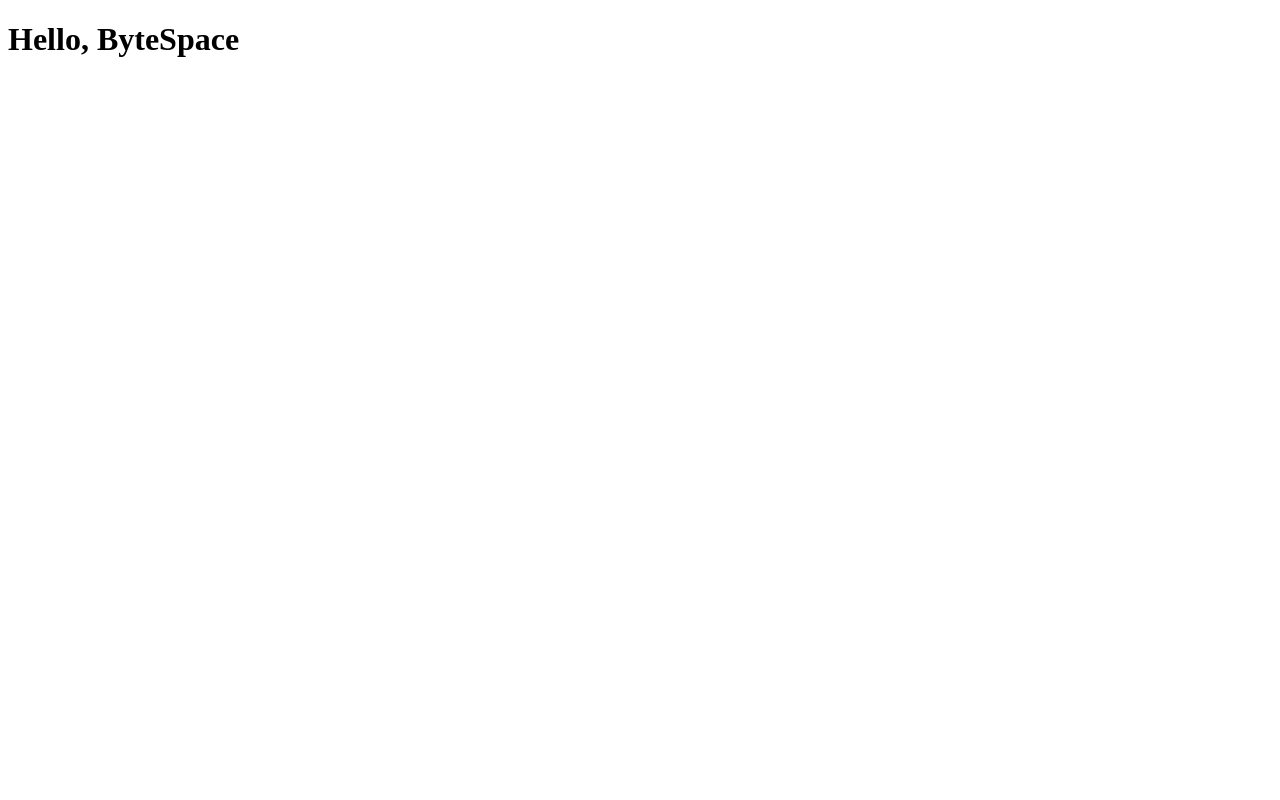
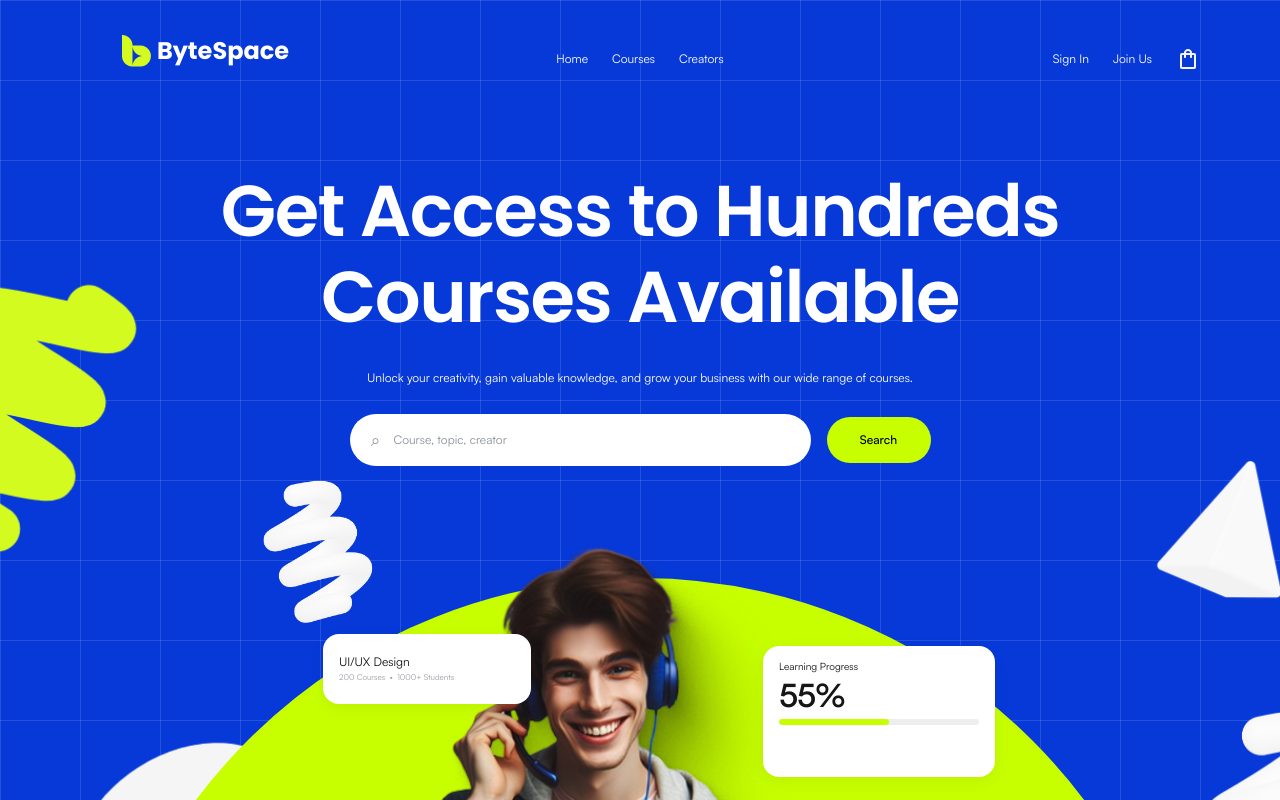
Before and after one commit to mehedi-hridoy/ByteSpace, a Next.js app: page / in a window 1280 px wide. Shown: the top 800 px of the page. Built offline with nearby package versions, Linux system fonts and the light colour scheme.

Commit message:
feat: Global css for styles and basic layout

```diff
--- /dev/null
+++ b/src/app/globals.css
@@ -0,0 +1,93 @@
+@import "tailwindcss";
+
+@theme inline {
+  --font-sans: var(--font-satoshi);
+  --font-display: var(--font-poppins);
+
+  --color-brand-blue: var(--brand-blue);
+  --color-brand-lime: var(--brand-lime);
+  --color-neutral-50: var(--neutral-50);
+  --color-neutral-100: var(--neutral-100);
+  --color-neutral-200: var(--neutral-200);
+  --color-neutral-300: var(--neutral-300);
+  --color-neutral-400: var(--neutral-400);
+  --color-neutral-500: var(--neutral-500);
+  --color-neutral-600: var(--neutral-600);
+  --color-neutral-700: var(--neutral-700);
+  --color-neutral-800: var(--neutral-800);
+  --color-neutral-900: var(--neutral-900);
+  --color-neutral-950: var(--neutral-950);
+
+  --text-heading-l: 4.5rem;
+  --text-heading-l--line-height: 1.2;
+  --text-heading-m: 2.75rem;
+  --text-heading-m--line-height: 1.2;
+  --text-heading-s: 2.25rem;
+  --text-heading-s--line-height: 1.2;
+  --text-heading-xs: 1.25rem;
+  --text-heading-xs--line-height: 1.2;
+
+  --text-body-l: 1.125rem;
+  --text-body-l--line-height: 1.6;
+  --text-body-m: 1rem;
+  --text-body-m--line-height: 1.6;
+  --text-body-s: 0.875rem;
+  --text-body-s--line-height: 1.6;
+  --text-body-xs: 0.75rem;
+  --text-body-xs--line-height: 1.6;
+
+  --text-label-l: 1.125rem;
+  --text-label-l--line-height: 1.2;
+  --text-label-m: 1rem;
+  --text-label-m--line-height: 1.2;
+  --text-label-s: 0.875rem;
+  --text-label-s--line-height: 1.2;
+  --text-label-xs: 0.75rem;
+  --text-label-xs--line-height: 1.2;
+}
+
+:root {
+  --brand-blue: #0739d8;
+  --brand-lime: #c7ff00;
+  --grid-line-color: rgb(255 255 255 / 12%);
+  --grid-cell-size: 80px;
+
+  --neutral-50: #f5f5f6;
+  --neutral-100: #e5e6e8;
+  --neutral-200: #ced0d3;
+  --neutral-300: #abaeb5;
+  --neutral-400: #82868e;
+  --neutral-500: #666973;
+  --neutral-600: #585a62;
+  --neutral-700: #4b4c53;
+  --neutral-800: #424348;
+  --neutral-900: #3a3b3f;
+  --neutral-950: #242528;
+}
+
+* {
+  box-sizing: border-box;
+}
+
+html,
+body {
+  margin: 0;
+  padding: 0;
+}
+
+body {
+  color: var(--neutral-950);
+  font-family: var(--font-satoshi), sans-serif;
+  line-height: 1.6;
+}
+
+h1,
+h2,
+h3,
+h4,
+h5,
+h6 {
+  font-family: var(--font-poppins), sans-serif;
+  font-weight: 600;
+  line-height: 1.2;
+}
--- a/src/app/layout.js
+++ b/src/app/layout.js
@@ -1,11 +1,40 @@
+import "./globals.css";
+import localFont from "next/font/local";
+
+const satoshi = localFont({
+  src: "../../public/fonts/Satoshi_Complete/Fonts/WEB/fonts/Satoshi-Variable.woff2",
+  variable: "--font-satoshi",
+  display: "swap",
+  weight: "300 900",
+});
+
+const poppins = localFont({
+  src: [
+    {
+      path: "../../public/fonts/Poppins/Poppins-Medium.ttf",
+      weight: "500",
+    },
+    {
+      path: "../../public/fonts/Poppins/Poppins-SemiBold.ttf",
+      weight: "600",
+    },
+    {
+      path: "../../public/fonts/Poppins/Poppins-Bold.ttf",
+      weight: "700",
+    },
+  ],
+  variable: "--font-poppins",
+  display: "swap",
+});
+
 export const metadata = {
   title: "ByteSpace",
-  description: "ByteSpace",
+  description: "Learn. Create. Grow.",
 };
 
 export default function RootLayout({ children }) {
   return (
-    <html lang="en">
+    <html lang="en" className={`${satoshi.variable} ${poppins.variable}`}>
       <body>{children}</body>
     </html>
   );
--- a/src/app/page.js
+++ b/src/app/page.js
@@ -1,7 +1,14 @@
+import Hero from "../components/home/Hero";
+import Footer from "../components/layout/Footer";
+
 export default function Home() {
   return (
-    <main>
-      <h1>Hello, ByteSpace</h1>
-    </main>
+    <>
+      <main>
+        <Hero />
+      </main>
+
+      <Footer />
+    </>
   );
 }
```
